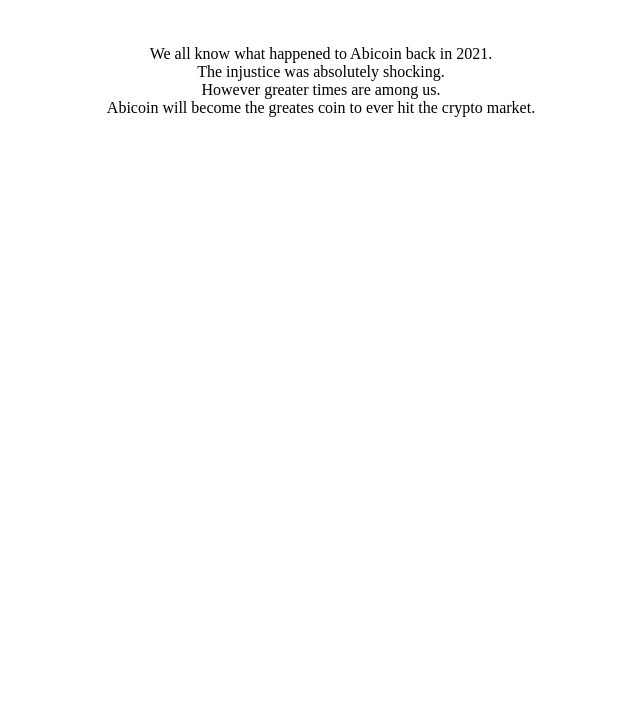
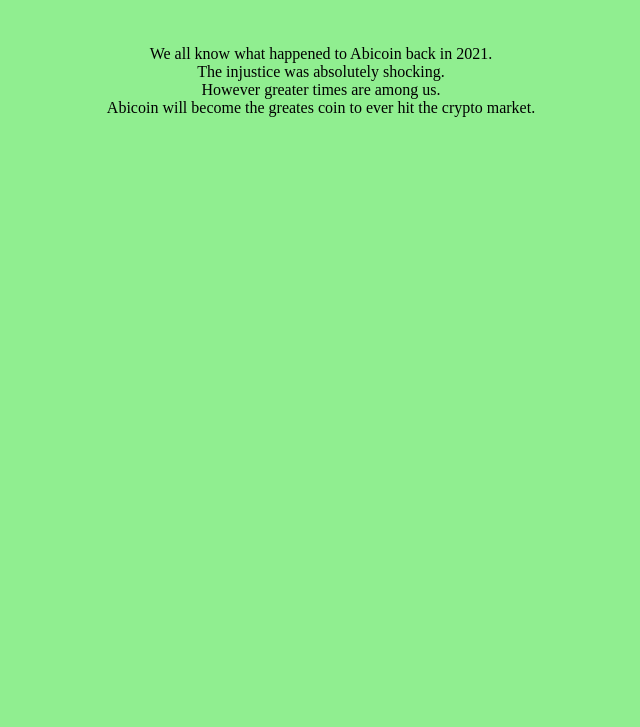
Before and after one commit to tomiheinonen/Abicoin-Comeback, a plain HTML site: page index.html in a window 1280 px wide. Shown: the part 73-800 px from the top of the page, without its empty margins (319-959 px from the left). Drawn offline with Linux system fonts and the light colour scheme.

Commit message:
index.html

```diff
--- a/index.html
+++ b/index.html
@@ -10,6 +10,9 @@
                 p {text-align: center;
 
                 }
+                body {background: lightgreen;
+
+            }
 
         </style>
     </head>
```
